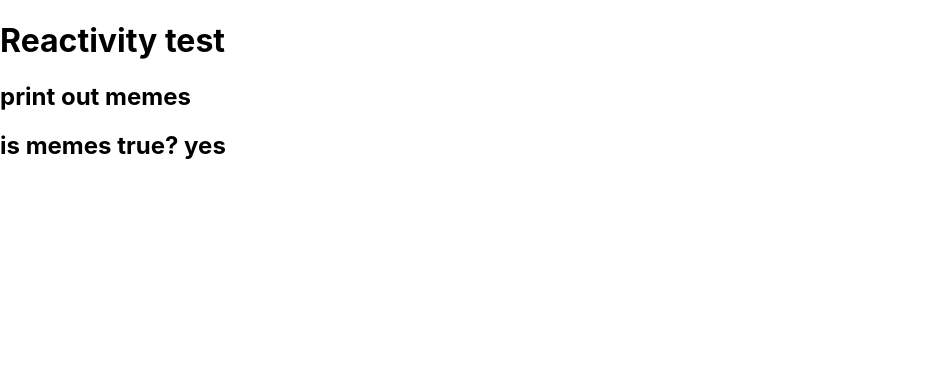
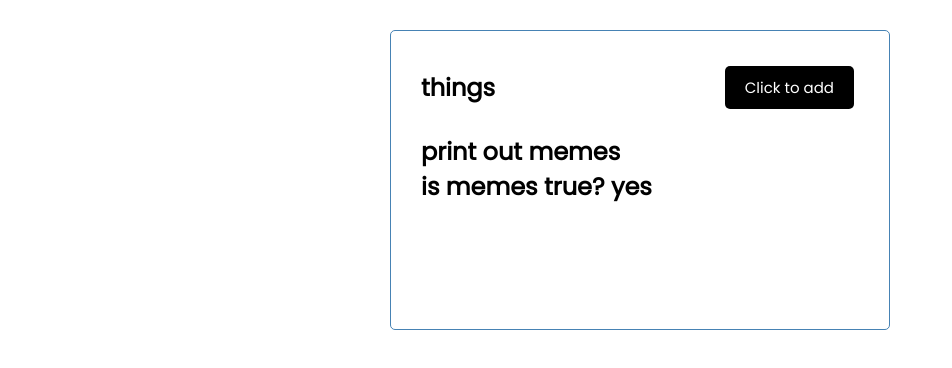
Before and after one commit to FlimothyCrow/Meme-Gallery, a React (Create React App) app: page / in a window 1280 px wide. Shown: the top 368 px of the page, without its empty margins (0-952 px from the left). Built offline with nearby package versions, Linux system fonts and the light colour scheme.

Commit message:
defined button component

```diff
--- a/src/App.js
+++ b/src/App.js
@@ -1,4 +1,5 @@
 import "./App.css"
+import Header from "./components/Header"
 
 const memesText = "memes"
 
@@ -12,11 +13,15 @@
 function App() {
     return (
         <div className="container">
-            <h1>Reactivity test</h1>
+            <Header title="things" />
             <h2>print out {memesText}</h2>
             <h2>is memes true? {memesText ? "yes" : "no"}</h2>
         </div>
     )
 }
 
+Header.defaultProps = {
+    title: "placeholder title",
+}
+
 export default App
--- /dev/null
+++ b/src/components/Button.js
@@ -0,0 +1,20 @@
+import PropTypes from "prop-types"
+
+export const Button = ({ text, onClick }) => {
+    return (
+        <button onClick={onClick} className="btn">
+            {text}
+        </button>
+    )
+}
+
+Button.defaultProps = {
+    text: "Add",
+}
+
+Button.propTypes = {
+    text: PropTypes.string,
+    onClick: PropTypes.func.isRequired,
+}
+
+export default Button
--- /dev/null
+++ b/src/components/Header.js
@@ -0,0 +1,26 @@
+import PropTypes from "prop-types" // allows for definition of propTypes on line 21
+import Button from "./Button" // imports component
+
+const Header = ({ title }) => {
+    return (
+        <header className="header">
+            <h2>{title}</h2>
+            <Button text="Click to add" onClick={clickPrinter} />
+        </header>
+    )
+}
+
+const clickPrinter = () => {
+    // get passed to Button component as a prop on line 8
+    console.log("click!")
+}
+
+Header.defaultProps = {
+    title: "placeholder title",
+}
+
+Header.propTypes = {
+    title: PropTypes.string,
+}
+
+export default Header
--- a/src/index.css
+++ b/src/index.css
@@ -1,13 +1,112 @@
-body {
+@import url('https://fonts.googleapis.com/css2?family=Poppins:wght@300;400&display=swap');
+
+* {
+  box-sizing: border-box;
   margin: 0;
-  font-family: -apple-system, BlinkMacSystemFont, 'Segoe UI', 'Roboto', 'Oxygen',
-    'Ubuntu', 'Cantarell', 'Fira Sans', 'Droid Sans', 'Helvetica Neue',
-    sans-serif;
-  -webkit-font-smoothing: antialiased;
-  -moz-osx-font-smoothing: grayscale;
+  padding: 0;
 }
 
-code {
-  font-family: source-code-pro, Menlo, Monaco, Consolas, 'Courier New',
-    monospace;
+body {
+  font-family: 'Poppins', sans-serif;
 }
+
+.container {
+  max-width: 500px;
+  margin: 30px auto;
+  overflow: auto;
+  min-height: 300px;
+  border: 1px solid steelblue;
+  padding: 30px;
+  border-radius: 5px;
+}
+
+.header {
+  display: flex;
+  justify-content: space-between;
+  align-items: center;
+  margin-bottom: 20px;
+}
+
+.btn {
+  display: inline-block;
+  background: #000;
+  color: #fff;
+  border: none;
+  padding: 10px 20px;
+  margin: 5px;
+  border-radius: 5px;
+  cursor: pointer;
+  text-decoration: none;
+  font-size: 15px;
+  font-family: inherit;
+}
+
+.btn:focus {
+  outline: none;
+}
+
+.btn:active {
+  transform: scale(0.98);
+}
+
+.btn-block {
+  display: block;
+  width: 100%;
+}
+
+.task {
+  background: #f4f4f4;
+  margin: 5px;
+  padding: 10px 20px;
+  cursor: pointer;
+}
+
+.task.reminder {
+  border-left: 5px solid green;
+}
+
+.task h3 {
+  display: flex;
+  align-items: center;
+  justify-content: space-between;
+}
+
+.add-form {
+  margin-bottom: 40px;
+}
+
+.form-control {
+  margin: 20px 0;
+}
+
+.form-control label {
+  display: block;
+}
+
+.form-control input {
+  width: 100%;
+  height: 40px;
+  margin: 5px;
+  padding: 3px 7px;
+  font-size: 17px;
+}
+
+.form-control-check {
+  display: flex;
+  align-items: center;
+  justify-content: space-between;
+}
+
+.form-control-check label {
+  flex: 1;
+}
+
+.form-control-check input {
+  flex: 2;
+  height: 20px;
+}
+
+footer {
+  margin-top: 30px;
+  text-align: center;
+}
```
Also changed, not shown: public/logo192.png (deleted), public/logo512.png (deleted).
